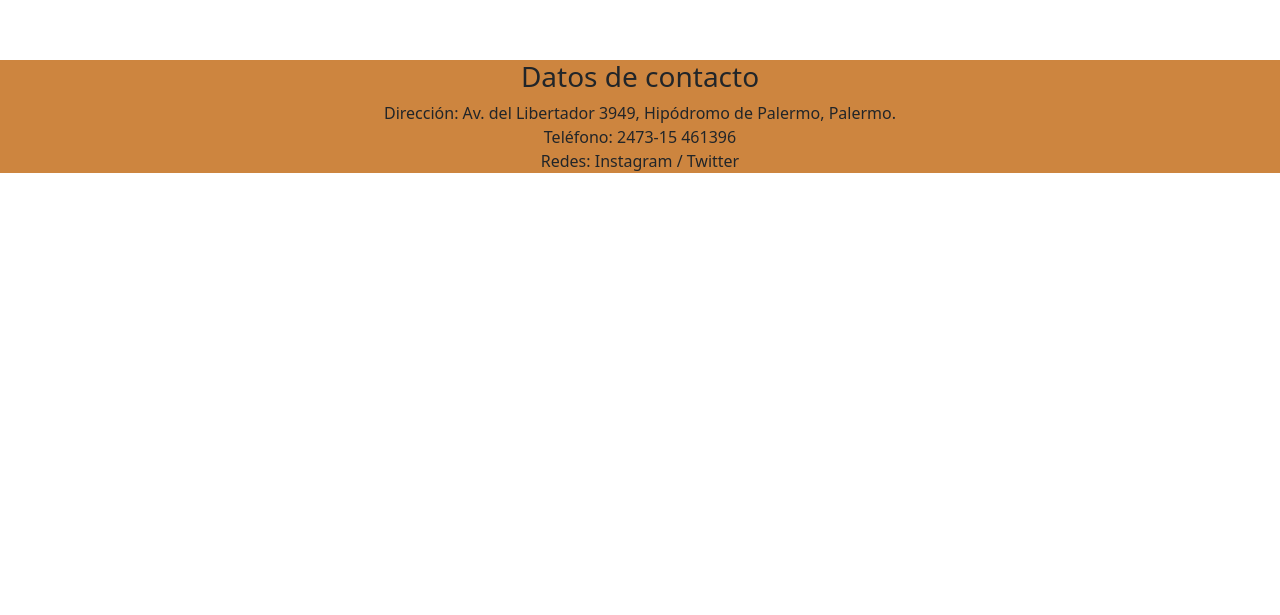
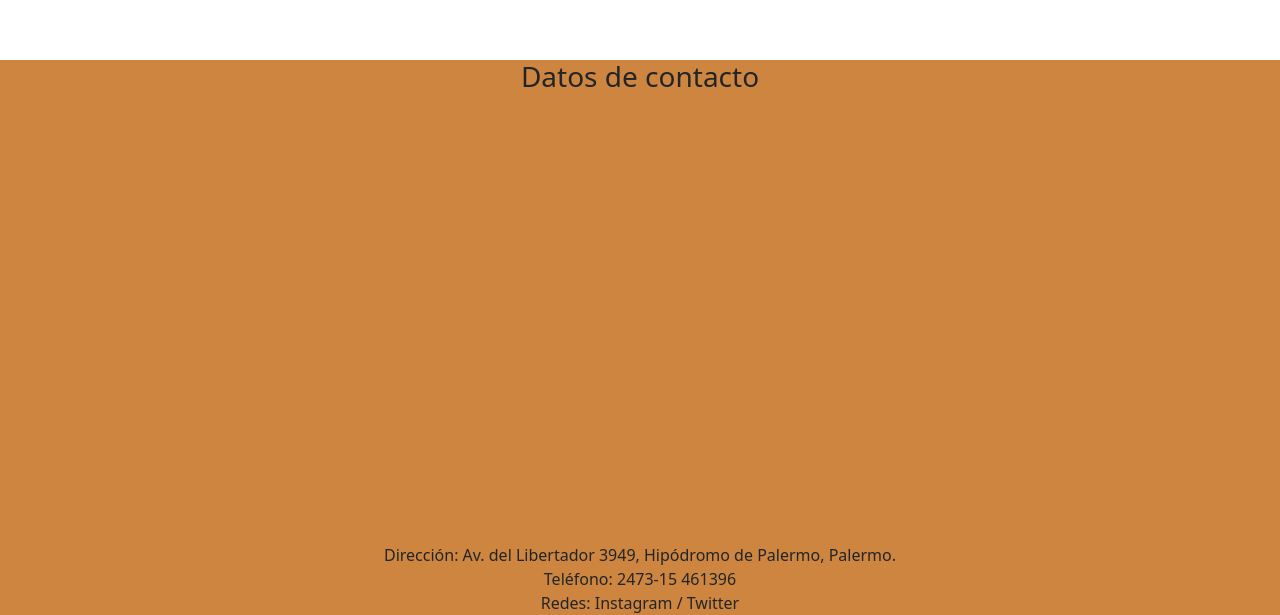
Before and after one commit to mateoresa/arte-espuma, a plain HTML site: page pages/contacto.html in a window 1280 px wide. Shown: the part 1179-1794 px from the top of the page. Before the commit the page ends 1352 px from the top, so only its background shows below. Drawn offline with nearby package versions, Linux system fonts and the light colour scheme.

Commit message:
Todo terminado y corregido

```diff
--- a/pages/contacto.html
+++ b/pages/contacto.html
@@ -96,7 +96,7 @@
             <div class="row">
                 <div class="col-12 col-xs-6 text-center">
                     <h3>Datos de contacto</h3>
-                    <ul class="list-group">
+                    <ul class="list-group footer">
                         <li>Dirección: Av. del Libertador 3949, Hipódromo de Palermo, Palermo.</li>
                         <li>Teléfono: 2473-15 461396</li>
                         <li>Redes: Instagram / Twitter</li>
```
